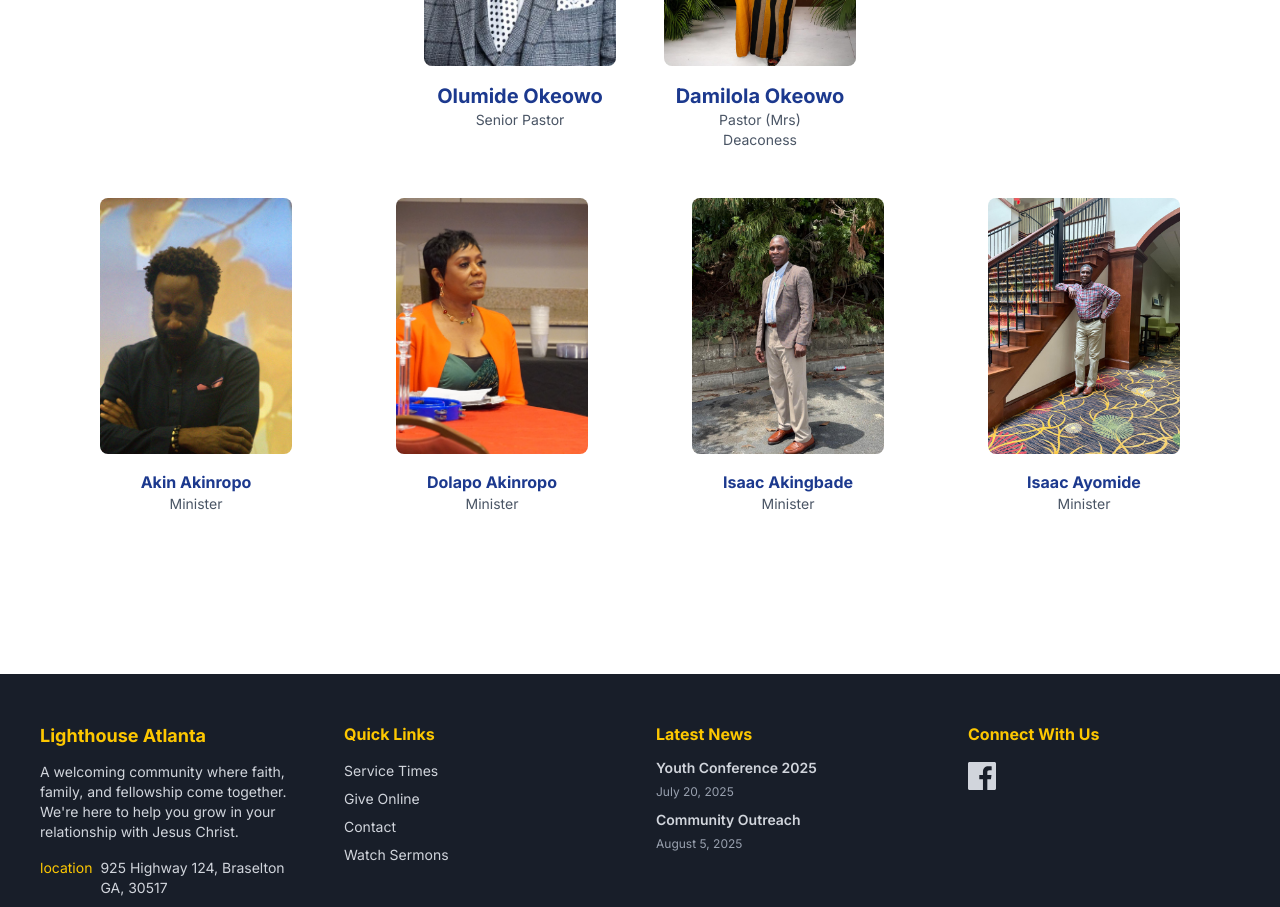
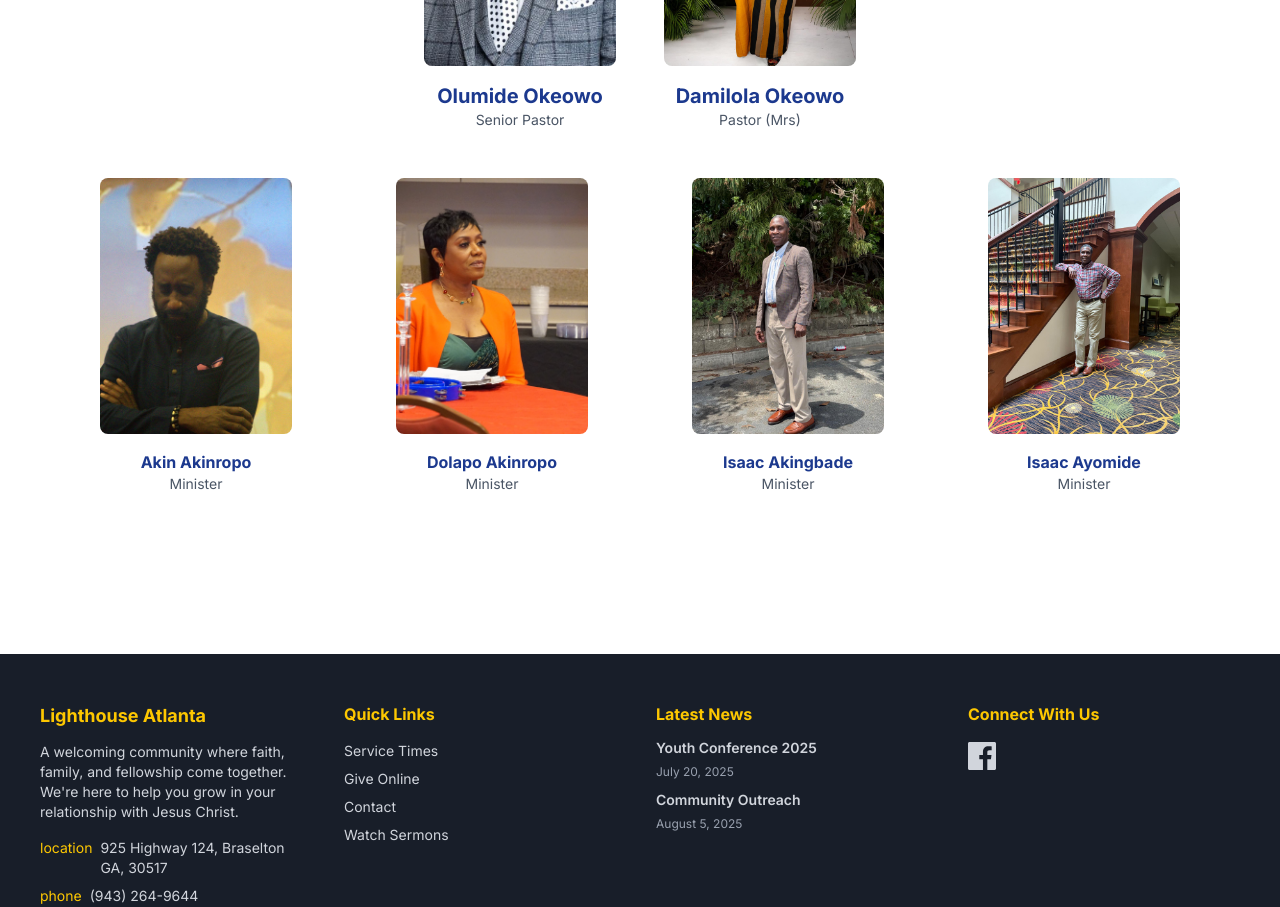
Before and after one commit to GeniusEmmanuel8/lighthousewebsite, a Next.js app: page /about in a window 1280 px wide. Shown: the part 3540-4447 px from the top of the page. Built offline with nearby package versions, Linux system fonts and the light colour scheme.

Commit message:
Remove Deaconess role from Damilola Okeowo

```diff
--- a/src/app/about/AboutContent.tsx
+++ b/src/app/about/AboutContent.tsx
@@ -178,7 +178,6 @@ export default function AboutContent() {
               </div>
               <h4 className="font-bold text-blue-900 text-lg md:text-xl">Damilola Okeowo</h4>
               <p className="text-sm text-gray-600">Pastor (Mrs)</p>
-              <p className="text-sm text-gray-600">Deaconess</p>
             </div>
           </div>
 
```
